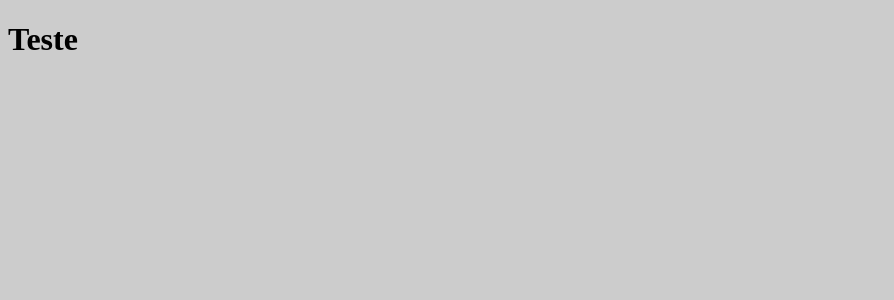
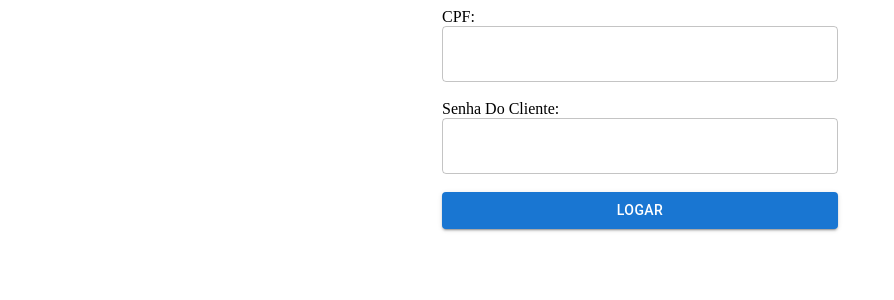
Before and after one commit to abnerjosefelixbarbosa/WebAppReactBancoOkay, a React (Vite) app: page / in a window 1280 px wide. Shown: the top 300 px of the page, without its empty margins (0-894 px from the left). Built offline with nearby package versions, Linux system fonts and the light colour scheme.

Commit message:
Commitado por Abner

```diff
--- a/package.json
+++ b/package.json
@@ -9,6 +9,9 @@
     "preview": "vite preview"
   },
   "dependencies": {
+    "@emotion/react": "^11.10.6",
+    "@emotion/styled": "^11.10.6",
+    "@mui/material": "^5.11.10",
     "react": "^18.2.0",
     "react-dom": "^18.2.0",
     "react-router-dom": "^6.8.1"
--- /dev/null
+++ b/src/components/FormularioLogin.tsx
@@ -0,0 +1,56 @@
+import {
+  Button,
+  Container,
+  FormControl,
+  FormHelperText,
+  Input,
+  InputLabel,
+  TextField,
+} from "@mui/material";
+import { useState } from "react";
+
+export const FormularioLogin = () => {
+  const [cpf, setCPF] = useState(String);
+  const [senhaCliente, setSenhaCliente] = useState(String);
+
+  const login = (e: any) => {
+    e.preventDefault();
+    console.log(cpf, senhaCliente);
+  };
+
+  return (
+    <>
+      <Container maxWidth='xs'>
+        <form onSubmit={login}>
+          <div>
+            <label htmlFor="cpf">
+                CPF:
+            </label>
+            <TextField
+              fullWidth
+              value={cpf}
+              onChange={(e) => setCPF(e.target.value)}
+            />
+          </div>
+          <br />
+          <div>
+            <label htmlFor="senha_cliente">
+                Senha Do Cliente:
+            </label>
+            <TextField
+              fullWidth
+              value={senhaCliente}
+              onChange={(e) => setSenhaCliente(e.target.value)}
+            />
+          </div>
+          <br />
+          <div>
+            <Button type="submit" variant="contained" fullWidth>
+              Logar
+            </Button>
+          </div>
+        </form>
+      </Container>
+    </>
+  );
+};
--- a/src/page/login/Login.css
+++ b/src/page/login/Login.css
@@ -1,3 +1,3 @@
 body {
-  background-color: rgba(0, 0, 0, 0.2);
+
 }
--- a/src/page/login/Login.tsx
+++ b/src/page/login/Login.tsx
@@ -1,9 +1,10 @@
+import { FormularioLogin } from '../../components/FormularioLogin';
 import './Login.css';
 
 export const Login = () => {
     return(
         <div className="Login">
-            <h1>Teste</h1>
+            <FormularioLogin />
         </div>
     );
 }
```
Also changed, not shown: src/components/FormularioLogin.css (added), 1 other file (tests, documents, lock files or other folders).
